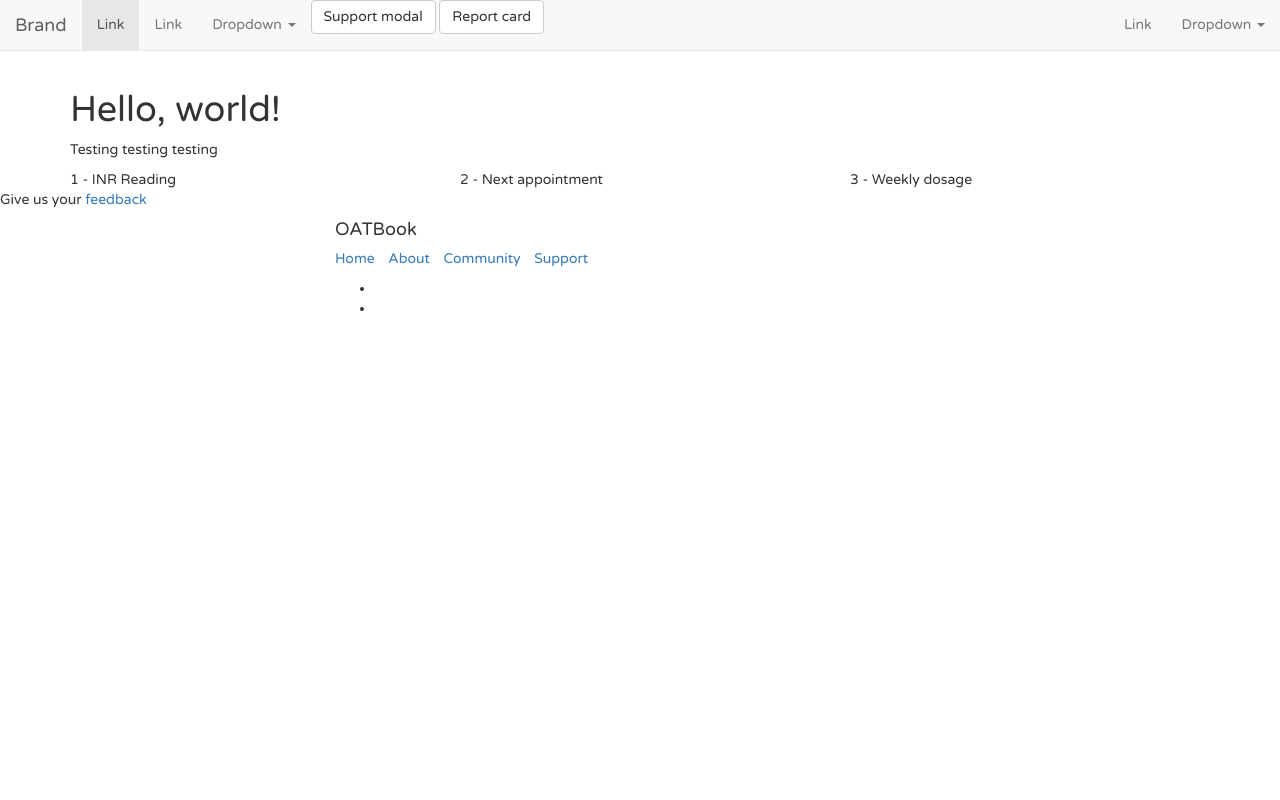
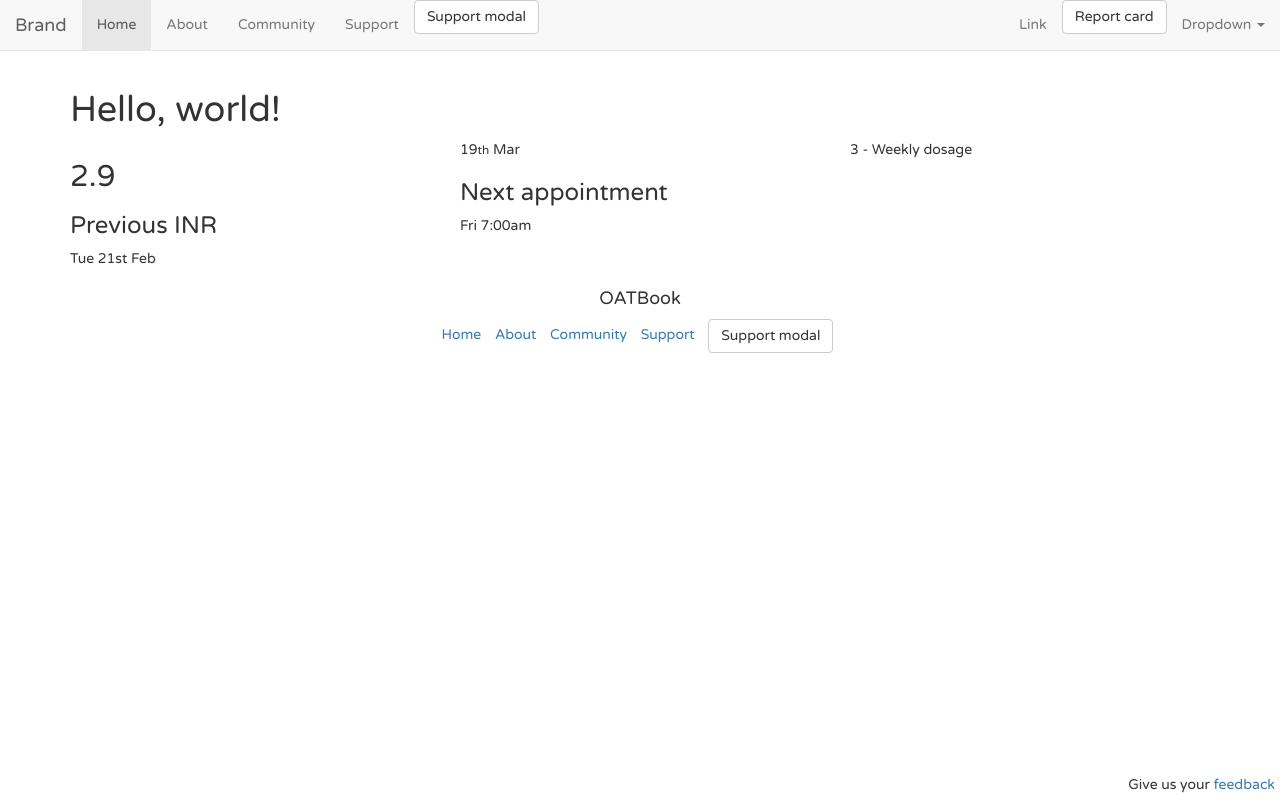
Before and after one commit to robcleaton/my.oatbook, a PHP site: page / in a window 1280 px wide. Run offline with PHP 8.4, Linux system fonts and the light colour scheme; data that the repository does not hold is empty.

Commit message:
various updates

```diff
--- a/includes/footer.php
+++ b/includes/footer.php
@@ -3,22 +3,29 @@
     Give us your <a href="mailto:support@oatbook.co.uk?subject=My OATBook support">feedback</a>
   </div>
 
-
   <footer class="container-fluid">
     <div class="row">
       <div class="col-sm-6 col-sm-offset-3">
-        <h4>OATBook</h4>
-        <ul class="list-inline">
+        <h4 class="text-center">OATBook</h4>
+        <ul class="list-inline text-center">
           <li><a href="/">Home</a></li>
           <li><a href="about.php">About</a></li>
           <li><a href="community.php">Community</a></li>
           <li><a href="support.php">Support</a></li>
+          <li>
+            <!-- Button trigger modal -->
+            <button type="button" class="btn btn-default" data-toggle="modal" data-target="#supportModal">
+              Support modal
+            </button>
+          </li>
         </ul>
-        <ul class="social">
+
+        <ul class="list-inline social">
           <li><a href="https://twitter.com/warfaceuk" target="_blank"><i class="fa fa-twitter"></i></a></li>
           <li><a href="https://www.instagram.com/oatbook/" target="_blank"><i class="fa fa-instagram"></i></a></li>
         </ul>
       </div>
+
     </div><!-- /row -->
   </footer><!-- /container-fluid -->
 
--- a/includes/header.php
+++ b/includes/header.php
@@ -34,24 +34,26 @@
       <!-- Collect the nav links, forms, and other content for toggling -->
       <div class="collapse navbar-collapse" id="bs-example-navbar-collapse-1">
         <ul class="nav navbar-nav">
-          <li class="active"><a href="#">Link <span class="sr-only">(current)</span></a></li>
-          <li><a href="#">Link</a></li>
-          <li class="dropdown">
-            <a href="#" class="dropdown-toggle" data-toggle="dropdown" role="button" aria-haspopup="true" aria-expanded="false">Dropdown <span class="caret"></span></a>
-            <ul class="dropdown-menu">
-              <li><a href="#">Action</a></li>
-              <li><a href="#">Another action</a></li>
-              <li><a href="#">Something else here</a></li>
-              <li role="separator" class="divider"></li>
-              <li><a href="#">Separated link</a></li>
-              <li role="separator" class="divider"></li>
-              <li><a href="#">One more separated link</a></li>
-            </ul>
+          <li class="active"><a href="#">Home <span class="sr-only">(current)</span></a></li>
+          <li><a href="#">About</a></li>
+          <li><a href="#">Community</a></li>
+          <li><a href="#">Support</a></li>
+          <li>
+            <!-- Button trigger modal -->
+            <button type="button" class="btn btn-default" data-toggle="modal" data-target="#supportModal">
+              Support modal
+            </button>
           </li>
         </ul>
 
         <ul class="nav navbar-nav navbar-right">
           <li><a href="#">Link</a></li>
+          <li>
+            <!-- Button trigger modal -->
+            <button type="button" class="btn btn-default" data-toggle="modal" data-target="#reportCardModal">
+              Report card
+            </button>
+          </li>
           <li class="dropdown">
             <a href="#" class="dropdown-toggle" data-toggle="dropdown" role="button" aria-haspopup="true" aria-expanded="false">Dropdown <span class="caret"></span></a>
             <ul class="dropdown-menu">
@@ -63,15 +65,7 @@
             </ul>
           </li>
         </ul>
-        <!-- Button trigger modal -->
-        <button type="button" class="btn btn-default" data-toggle="modal" data-target="#supportModal">
-          Support modal
-        </button>
 
-        <!-- Button trigger modal -->
-        <button type="button" class="btn btn-default" data-toggle="modal" data-target="#reportCardModal">
-          Report card
-        </button>
       </div><!-- /.navbar-collapse -->
     </div><!-- /.container-fluid -->
   </nav>
--- a/index.php
+++ b/index.php
@@ -1,4 +1,5 @@
 <?php
+$pageTitle = "Home";
   include 'includes/header.php';
   include 'includes/report-card.php';
   include 'includes/support.php'; ?>
@@ -6,21 +7,31 @@
 
   <div class="container">
     <h1>Hello, world!</h1>
-    <p>Testing testing testing</p>
 
     <!-- Stats -->
     <div class="row">
+
+      <!-- Previous reading -->
       <div class="col-md-4">
-        1 - INR Reading
+        <h2>2.9</h2>
+        <h3>Previous INR</h3>
+        <p class="date">Tue 21st Feb</p></p>
       </div>
+
+      <!-- Next appointment -->
       <div class="col-md-4">
-        2 - Next appointment
+        <span class="dateLarge">19<small>th</small></span>
+        <span class="month">Mar</span>
+        <h3>Next appointment</h3>
+        <p class="date">Fri 7:00am</p>
       </div>
+
+      <!-- Weekly dosages -->
       <div class="col-md-4">
         3 - Weekly dosage
       </div>
-    </div>
 
+    </div><!-- /stats -->
   </div><!-- /container -->
 
 <?php include 'includes/footer.php'; ?>
--- a/login.php
+++ b/login.php
@@ -1,11 +1,13 @@
 <?php
 $pageTitle = "Login";
-
-include 'includes/header.php'; ?>
+  include 'includes/header.php'; ?>
 
 <style>
   body {
     background: rgba(255, 215, 58, 0.71);
+  }
+  .navbar, footer {
+    display: none;
   }
 </style>
 
--- a/sass/_custom.scss
+++ b/sass/_custom.scss
@@ -5,3 +5,8 @@ body {
   font-family: 'Varela Round', sans-serif;
   padding-top: 70px;
 }
+.feedback {
+  position: fixed;
+  bottom: 5px;
+  right: 5px;
+}
```
Also changed, not shown: about.php (added, +13 -0 lines), community.php (added, +31 -0 lines), includes/post.php (added, +18 -0 lines), stylesheets/styles.css, 1 other file.
